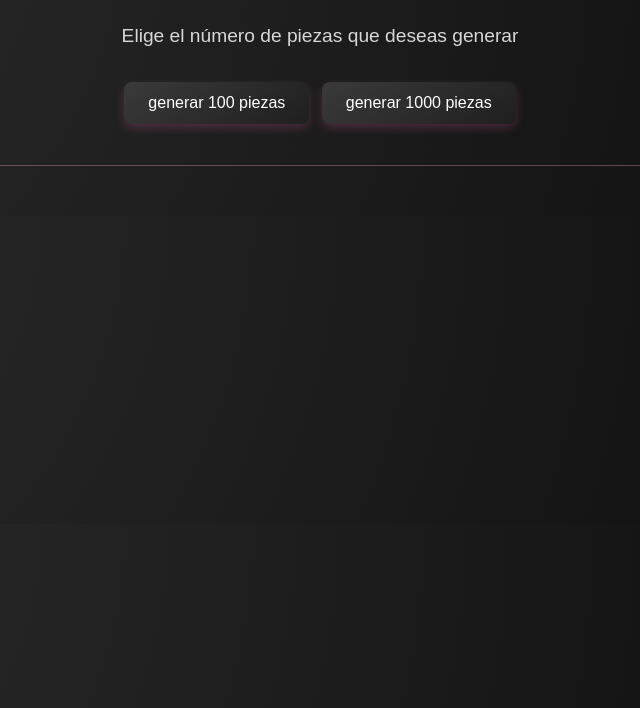
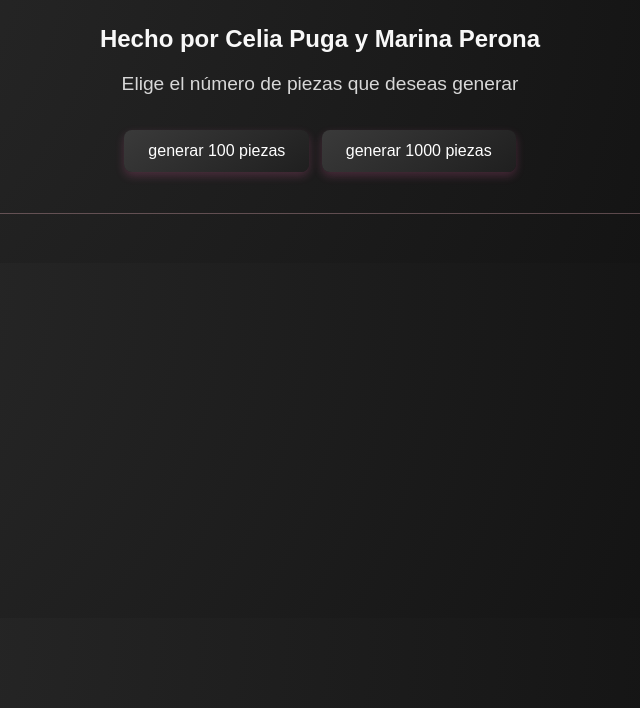
Before and after one commit to marinopepinillo/PracticaUno, a plain HTML site: page index.html in a window 1280 px wide. Shown: the part 92-800 px from the top of the page, without its empty margins (320-960 px from the left). Drawn offline with Linux system fonts and the light colour scheme.

Commit message:
agregar nombres

```diff
--- a/index.html
+++ b/index.html
@@ -16,6 +16,7 @@
     <body>
 
       <h1>  La Fábrica de Piezas</h1>
+      <h2>  Hecho por Celia Puga y Marina Perona</h2>
       <p>Elige el número de piezas que deseas generar</p>
       <button id="button100" >generar 100 piezas</button>
       <button id="button1000" >generar 1000 piezas</button>
```
